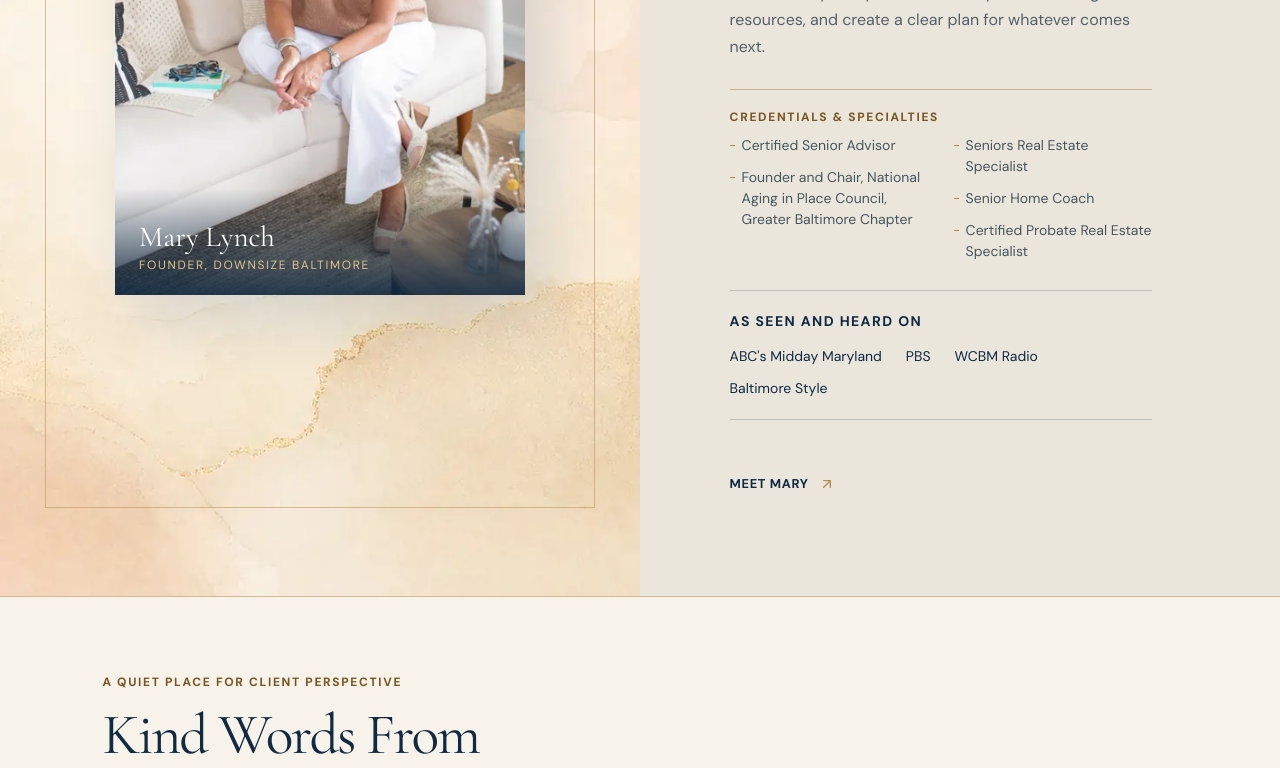
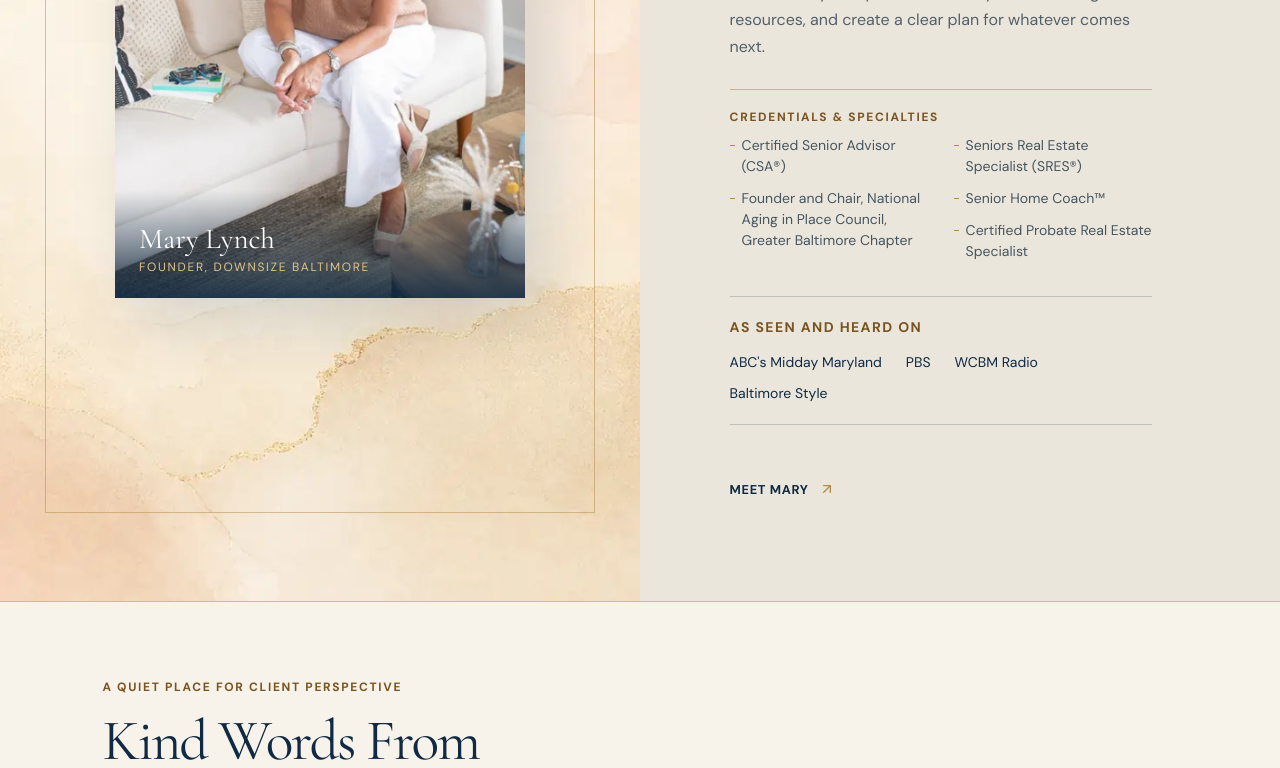
Before and after one commit to ckleb16/Downisze-Baltimore-updates, a React (Vite) app in the folder client/: page / in a window 1280 px wide. Shown: the part 2740-3508 px from the top of the page. Built offline with nearby package versions, Linux system fonts and the light colour scheme.

Commit message:
Update Site source

```diff
--- a/client/src/pages/BuyingSelling.tsx
+++ b/client/src/pages/BuyingSelling.tsx
@@ -49,7 +49,7 @@ export default function BuyingSelling() {
       <main id="main-content" tabIndex={-1}>
         <section className="bs-hero">
           <div className="bs-hero__copy"><p className="bs-eyebrow">Buying &amp; selling with perspective</p><h1>The Agent You Need for Your First Home Is Very Different From the Agent You Need for Your <i>Last.</i></h1><div className="bs-rule" /><p>Selling a longtime home or buying the place that comes next is very different from buying your first house.</p><p>The stakes can feel higher. The emotions can run deeper. And the decisions often affect much more than real estate.</p><ButtonLink>Let’s Talk About Your Plan</ButtonLink></div>
-          <div className="bs-hero__photo"><ResponsiveImage src={heroImage} sizes="(max-width: 1180px) 100vw, 54vw" priority alt="Mary Lynch working on the phone beside an open laptop" /><p className="bs-hero__experience-caption"><strong>30 YEARS</strong><span>of helping Baltimore-area families make thoughtful real estate decisions.</span></p></div>
+          <div className="bs-hero__photo"><ResponsiveImage src={heroImage} sizes="(max-width: 1180px) 100vw, 54vw" priority alt="Mary Lynch working on the phone beside an open laptop" /><p className="bs-hero__experience-caption"><strong>30 YEARS</strong>{" "}<span>of helping Baltimore-area families make thoughtful real estate decisions.</span></p></div>
         </section>
 
         <section id="choose" className="bs-choice">
--- a/client/src/pages/Home.tsx
+++ b/client/src/pages/Home.tsx
@@ -234,7 +234,7 @@ export default function Home() {
             <p>Over time, that work became about much more than real estate.</p>
             <p>Downsize Baltimore grew from seeing how overwhelming housing decisions can become when family, aging, finances, belongings, and the future all collide at once.</p>
             <p>My role isn’t to convince you to move. It’s to help you understand your options, connect you with the right resources, and create a clear plan for whatever comes next.</p>
-            <div className="credentials"><p className="credentials__eyebrow" id="mary-credentials-heading">Credentials &amp; specialties</p><ul className="credentials__grid credentials__grid--balanced" role="list" aria-labelledby="mary-credentials-heading"><li>Certified Senior Advisor</li><li>Founder and Chair, National Aging in Place Council, Greater Baltimore Chapter</li><li>Seniors Real Estate Specialist</li><li>Senior Home Coach</li><li>Certified Probate Real Estate Specialist</li></ul></div>
+            <div className="credentials"><p className="credentials__eyebrow" id="mary-credentials-heading">Credentials &amp; specialties</p><ul className="credentials__grid credentials__grid--balanced" role="list" aria-labelledby="mary-credentials-heading"><li>Certified Senior Advisor (CSA®)</li><li>Founder and Chair, National Aging in Place Council, Greater Baltimore Chapter</li><li>Seniors Real Estate Specialist (SRES®)</li><li>Senior Home Coach™</li><li>Certified Probate Real Estate Specialist</li></ul></div>
             <section className="mary-media" aria-labelledby="home-media-heading">
               <h3 id="home-media-heading">AS SEEN AND HEARD ON</h3>
               <ul role="list">
--- a/client/src/pages/MeetMary.tsx
+++ b/client/src/pages/MeetMary.tsx
@@ -36,7 +36,14 @@ export default function MeetMary() {
           <p>For 30 years, I have helped Baltimore-area families buy and sell homes. I began with first-time buyers, relocation, foreclosures, estates, and the many different ways real estate decisions can shape a family’s life.</p>
           <p>Over time, the work became more focused. I began to see how housing decisions become more layered when family, aging, finances, belongings, health, and the future all arrive at the same table.</p>
           <p>When you are younger, there are often opportunities for a do-over. When someone is making a housing decision at 70, 80, or 90, there may not be as many opportunities to get it wrong. Those decisions deserve more time, education, resources, and planning.</p>
-          <ul className="meet-credentials" role="list"><li><span>30 years in residential real estate</span></li><li><span>Certified Senior Advisor</span></li><li><span>Certified Probate Real Estate Specialist</span></li><li><span>Founder and Chair, National Aging in Place Council, Greater Baltimore Chapter</span></li></ul>
+          <ul className="meet-credentials" role="list">
+            <li><span>30 years in residential real estate</span></li>
+            <li><span>Certified Senior Advisor (CSA®)</span></li>
+            <li><span>Certified Probate Real Estate Specialist</span></li>
+            <li><span>Founder and Chair, National Aging in Place Council, Greater Baltimore Chapter</span></li>
+            <li><span>Senior Home Coach™</span></li>
+            <li><span>Seniors Real Estate Specialist (SRES®)</span></li>
+          </ul>
         </div>
         <figure className="meet-story__personal-photo"><ResponsiveImage src={oriolesPhoto} sizes="(max-width: 900px) 88vw, 520px" alt="Mary with family at Oriole Park at Camden Yards" /></figure>
       </section>
```
Also changed, not shown: client/src/index.css.
